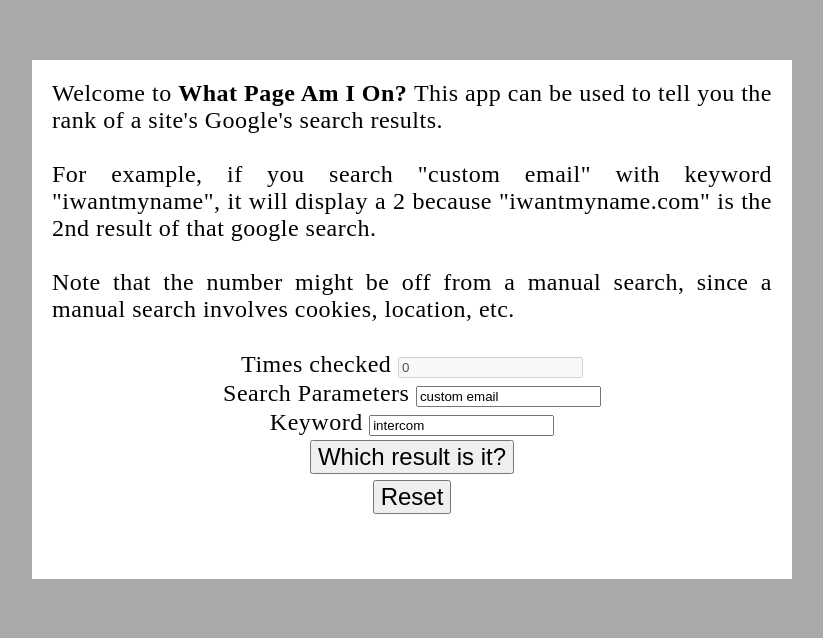
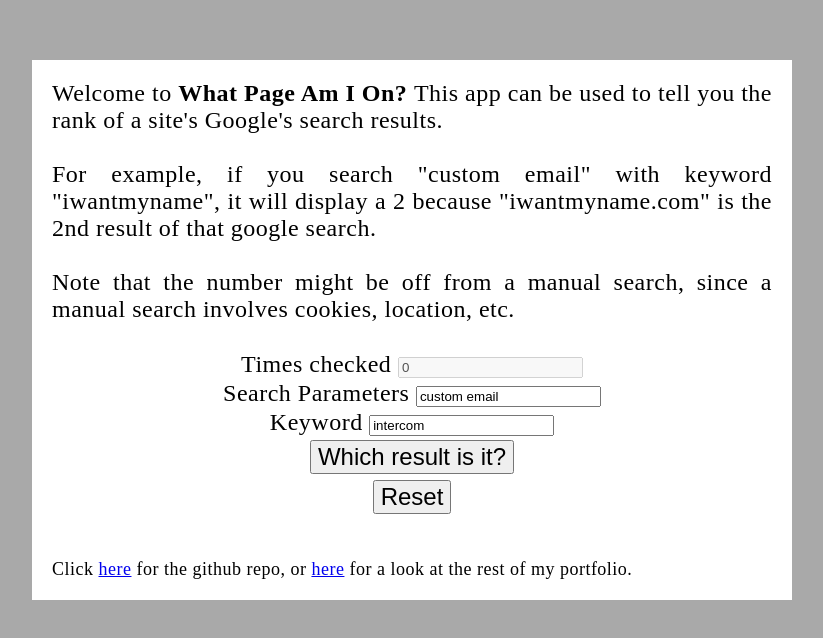
Before and after one commit to MrMicrowaveOven/WhatPage, a website: page index.html in a window 1280 px wide. Shown: the whole page, without its empty margins (228-1051 px from the left). Drawn offline with nearby package versions, Linux system fonts and the light colour scheme.

Commit message:
Added portfolio links at the bottom

```diff
--- a/css/style.css
+++ b/css/style.css
@@ -12,6 +12,10 @@ html {
   flex-direction: column;
   align-items: center;
   background-color: darkgrey;
+}
+
+#links {
+  font-size: large;
 }
 
 .app, .response {
--- a/index.html
+++ b/index.html
@@ -27,6 +27,9 @@
         <div class="response" id="response"></div>
         <button class="button" onClick="keepGoing()" id="keepGoing">Keep Going!</button>
       </div>
+      <div id="links">
+        Click <a href="https://github.com/MrMicrowaveOven/DrawCircle">here</a> for the github repo, or <a href="http://benjzagorski.online">here</a> for a look at the rest of my portfolio.
+      </div>
     </div>
   </body>
 </html>
```
